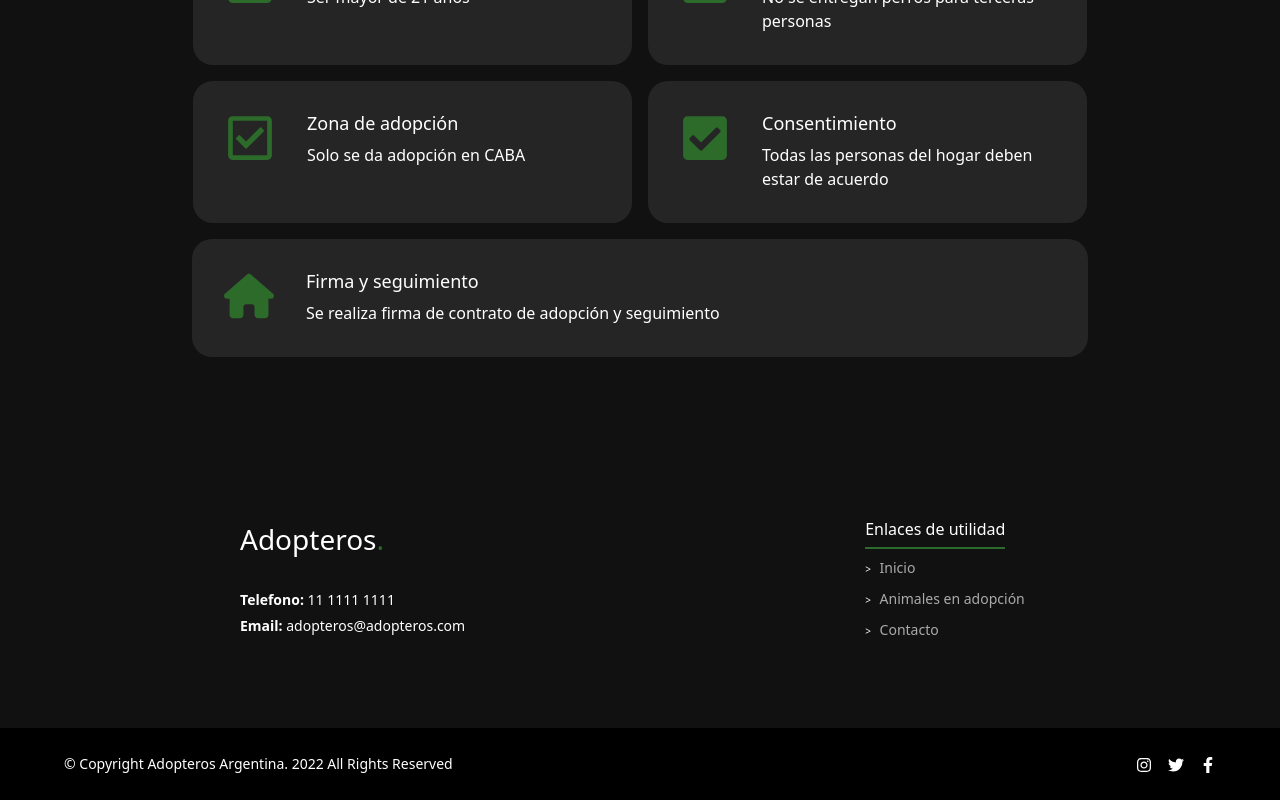
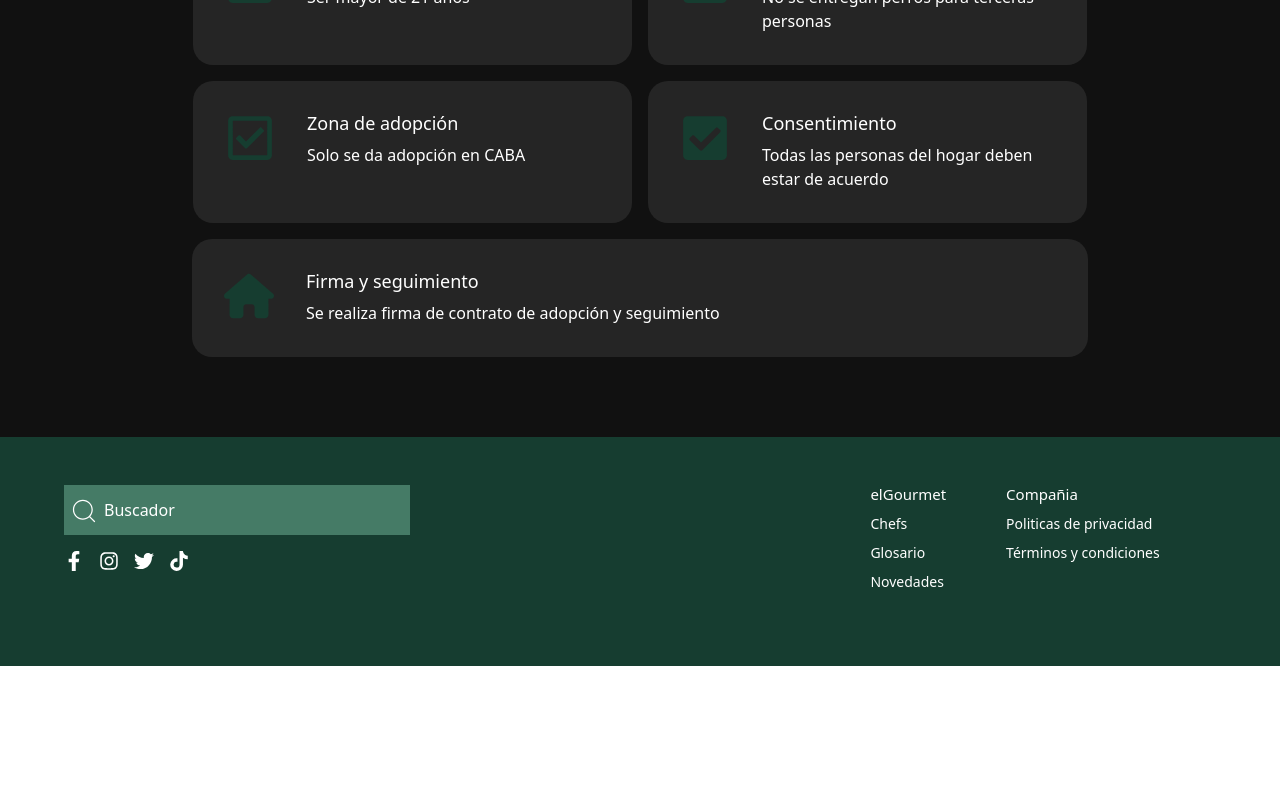
Before and after one commit to lucjmac/cac-adopciones, a React (Vite) app: page / in a window 1280 px wide. Shown: the part 677-1477 px from the top of the page. After the commit the page ends 1343 px from the top, so only its background shows below. Built offline with nearby package versions, Linux system fonts and the light colour scheme.

Commit message:
created new footer

```diff
--- a/src/Components/Global/Footer/Footer.css
+++ b/src/Components/Global/Footer/Footer.css
@@ -1,98 +1,97 @@
 footer {
   color: var(--colorWhite);
-  background-color: var(--bgDarkGrey);
-}
-
-footer .detail-wrapper {
+  background-color: var(--colorGreen);
   display: flex;
   flex-direction: column;
+  align-items: center;
+  justify-content: space-between;
   gap: 2rem;
   padding: 2rem;
 }
 
-footer .logo {
-  margin-bottom: 2rem;
+.footer-col {
+  width: 100%;
 }
 
-footer .logo span {
-  color: var(--colorGreen);
+.footer-search {
+  position: relative;
+  margin-bottom: 10px;
+  background-color: var(--colorBgLightGreen);
+  height: 50px;
 }
 
-footer p,
-footer a {
+.footer-search .icon {
+  position: absolute;
+  left: 5px;
+  font-size: 30px;
+}
+
+.footer-search input {
+  background: transparent;
+  border: none;
+  height: 100%;
+  width: 100%;
+  padding-left: 40px;
+  color: var(--colorWhite);
+}
+
+.footer-search input::placeholder {
+  color: var(--colorWhite);
+}
+
+.footer-social-nav ul {
+  display: flex;
+  align-items: center;
+  gap: 15px;
+  font-size: 20px;
+}
+
+.footer-anchors a {
+  transition: color 0.5s ease;
+}
+
+.footer-anchors a:hover {
+  color: var(--colorYellow);
+}
+
+.footer-menus a {
+  font-size: 13px;
+}
+
+.footer-col-nav h3 {
   font-size: 14px;
 }
 
-footer .details p {
+.footer-internal-nav {
+  margin-bottom: 20px;
+}
+
+.footer-internal-nav ul li,
+.footer-company-nav ul li {
   margin-bottom: 5px;
 }
 
-footer .nav-list li {
-  margin-bottom: 7px;
-}
-
-footer .nav-list a {
-  color: #aaaaaa;
-  transition: color 0.5s ease;
-}
-
-footer .nav-list a:hover {
-  color: var(--colorWhite);
-}
-
-footer .nav-list a span {
-  color: #fff;
-  font-size: 10px;
-  display: inline-block;
-  margin-right: 5px;
-}
-
-footer .copyright {
-  background-color: var(--colorBlack);
-  display: flex;
-  flex-direction: column;
-  padding: 2rem;
-  text-align: center;
-  justify-content: space-between;
-  align-items: center;
-}
-
-footer .copyright p {
-  margin-bottom: 1rem;
-}
-
-footer .social-list {
-  display: flex;
-  gap: 1rem;
-}
-
-footer .social-list li {
-  cursor: pointer;
-  transition: color 0.5s ease;
-}
-
-footer .social-list li:hover {
-  color: var(--colorGreen);
-}
-
 @media screen and (min-width: 1024px) {
-  footer .detail-wrapper {
+  footer {
+    padding: 3rem 4rem;
     flex-direction: row;
-    align-items: center;
-    justify-content: flex-start;
-    gap: 25rem;
-    padding: 5rem 15rem;
+    align-items: flex-start;
   }
 
-  footer .copyright {
-    justify-content: space-between;
-    align-items: center;
-    flex-direction: row;
-    text-align: left;
-    padding: 1.5rem 4rem;
+  .footer-col {
+    width: 30%;
   }
 
-  footer .copyright p {
-    margin-bottom: 0;
+  .footer-col-nav {
+    display: flex;
+    gap: 60px;
+  }
+
+  .footer-col-nav h3 {
+    font-size: 15px;
+  }
+
+  .footer-menus a {
+    font-size: 14px;
   }
 }
--- a/src/Components/Global/Footer/Footer.jsx
+++ b/src/Components/Global/Footer/Footer.jsx
@@ -1,63 +1,69 @@
-import React, { useState } from "react";
-import { NavLink } from "react-router-dom";
-import Heading from "../../Atoms/Heading/Heading";
-import { FaInstagram, FaTwitter, FaFacebookF } from "react-icons/fa";
+import { CiSearch } from "react-icons/ci";
+import { FaFacebookF, FaInstagram, FaTwitter, FaTiktok } from "react-icons/fa";
 
 import "./Footer.css";
 
 const Footer = () => {
   return (
     <footer>
-      <div className="detail-wrapper">
-        <div className="details">
-          <h3 className="logo">
-            Adopteros<span>.</span>{" "}
-          </h3>
-          <p>
-            <strong>Telefono:</strong> 11 1111 1111
-          </p>
-          <p>
-            <strong>Email:</strong> adopteros@adopteros.com
-          </p>
+      <div className="footer-col">
+        <div className="footer-search">
+          <div className="icon">
+            <CiSearch />
           </div>
-        <div className="navigation">
-          <Heading as="h4">Enlaces de utilidad</Heading>
-          <nav className="nav-list">
+          <input type="text" placeholder="Buscador" />
+        </div>
+        <div className="footer-social-nav footer-anchors">
           <ul>
             <li>
-                <NavLink to="/" className="nav-item">
-                  <span>></span> Inicio
-                </NavLink>
+              <a href="/">
+                <FaFacebookF />
+              </a>
             </li>
             <li>
-                <NavLink to="/animales" className="nav-item">
-                  <span>></span> Animales en adopción
-                </NavLink>
+              <a href="/">
+                <FaInstagram />
+              </a>
             </li>
             <li>
-                <NavLink to="/contacto" className="nav-item">
-                  <span>></span> Contacto
-                </NavLink>
+              <a href="/">
+                <FaTwitter />
+              </a>
+            </li>
+            <li>
+              <a href="/">
+                <FaTiktok />
+              </a>
+            </li>
+          </ul>
+        </div>
+      </div>
+      <div className="footer-col footer-col-nav">
+        <nav className="footer-menus footer-anchors  footer-internal-nav">
+          <h3>elGourmet</h3>
+          <ul>
+            <li>
+              <a href="/">Chefs</a>
+            </li>
+            <li>
+              <a href="/">Glosario</a>
+            </li>
+            <li>
+              <a href="/">Novedades</a>
             </li>
           </ul>
         </nav>
-        </div>
-      </div>
-      <div className="copyright">
-        <p>© Copyright Adopteros Argentina. 2022 All Rights Reserved</p>
-        <div className="social">
-          <ul className="social-list">
+        <nav className="footer-menus footer-anchors footer-company-nav">
+          <h3>Compañia</h3>
+          <ul>
             <li>
-              <FaInstagram />
+              <a href="/">Politicas de privacidad</a>
             </li>
             <li>
-              <FaTwitter />
-            </li>
-            <li>
-              <FaFacebookF />
+              <a href="/">Términos y condiciones</a>
             </li>
           </ul>
-        </div>
+        </nav>
       </div>
     </footer>
   );
--- a/src/variables.css
+++ b/src/variables.css
@@ -1,7 +1,9 @@
 :root {
   --colorWhite: #fff;
   --colorBlack: #000;
-  --colorGreen: #2d6b2b;
+  --colorGreen: #163d30;
+  --colorYellow: #f3c439;
   --bgDarkGrey: #111111;
   --bgDarkGreyTint2: #252525;
+  --colorBgLightGreen: #457b66;
 }
```
Lines whose indentation alone changed are shown as unchanged.
